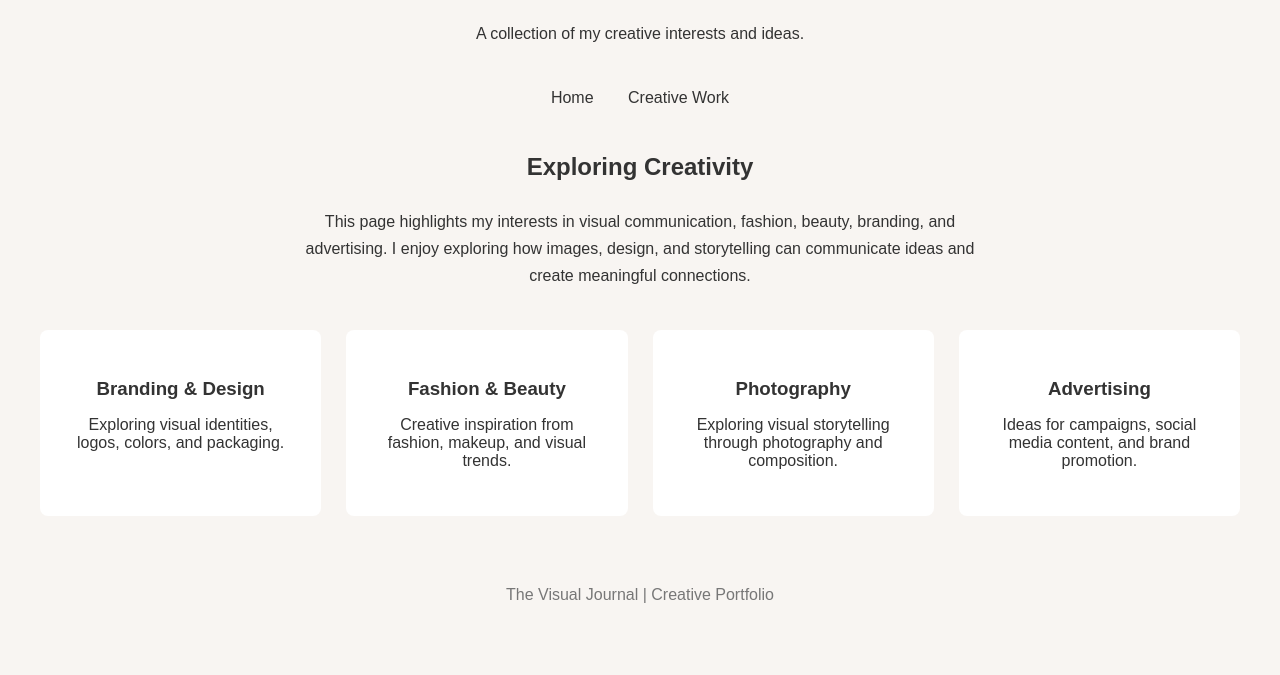
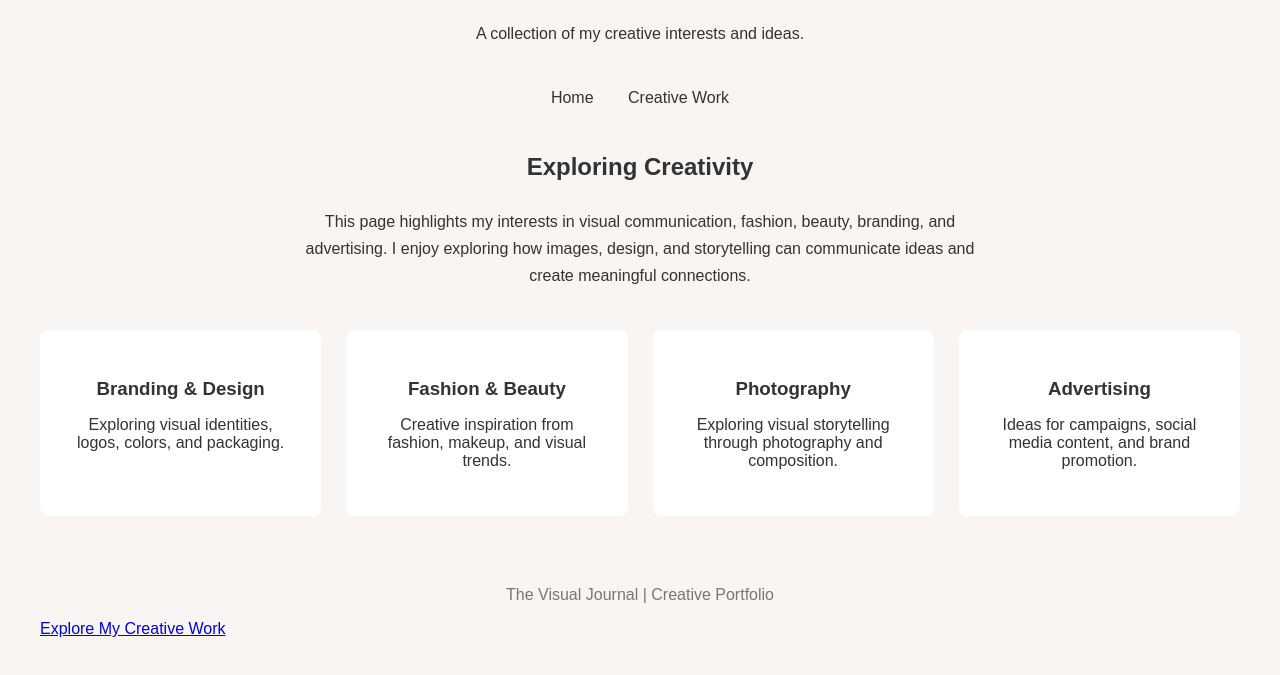
Before and after one commit to marrisapersaud/thevisualjournal.github.io, a plain HTML site: page work.html in a window 1280 px wide. Shown: the part 149-824 px from the top of the page. Drawn offline with Linux system fonts and the light colour scheme.

Commit message:
Add link to explore creative work in footer

```diff
--- a/work.html
+++ b/work.html
@@ -116,6 +116,8 @@
     <footer>
         <p>The Visual Journal | Creative Portfolio</p>
     </footer>
-
+<p>
+    <a href="work.html">Explore My Creative Work</a>
+</p>
 </body>
 </html>
```
